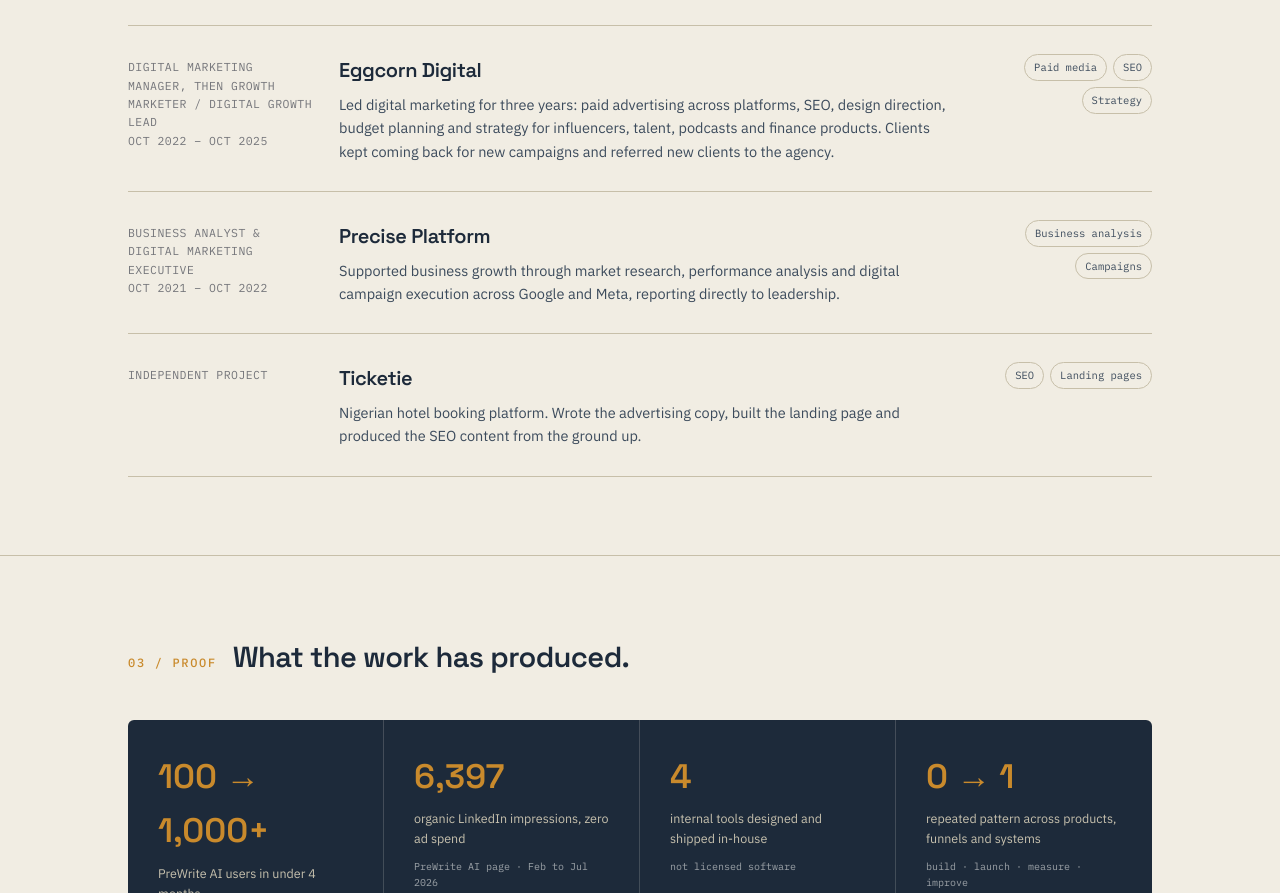
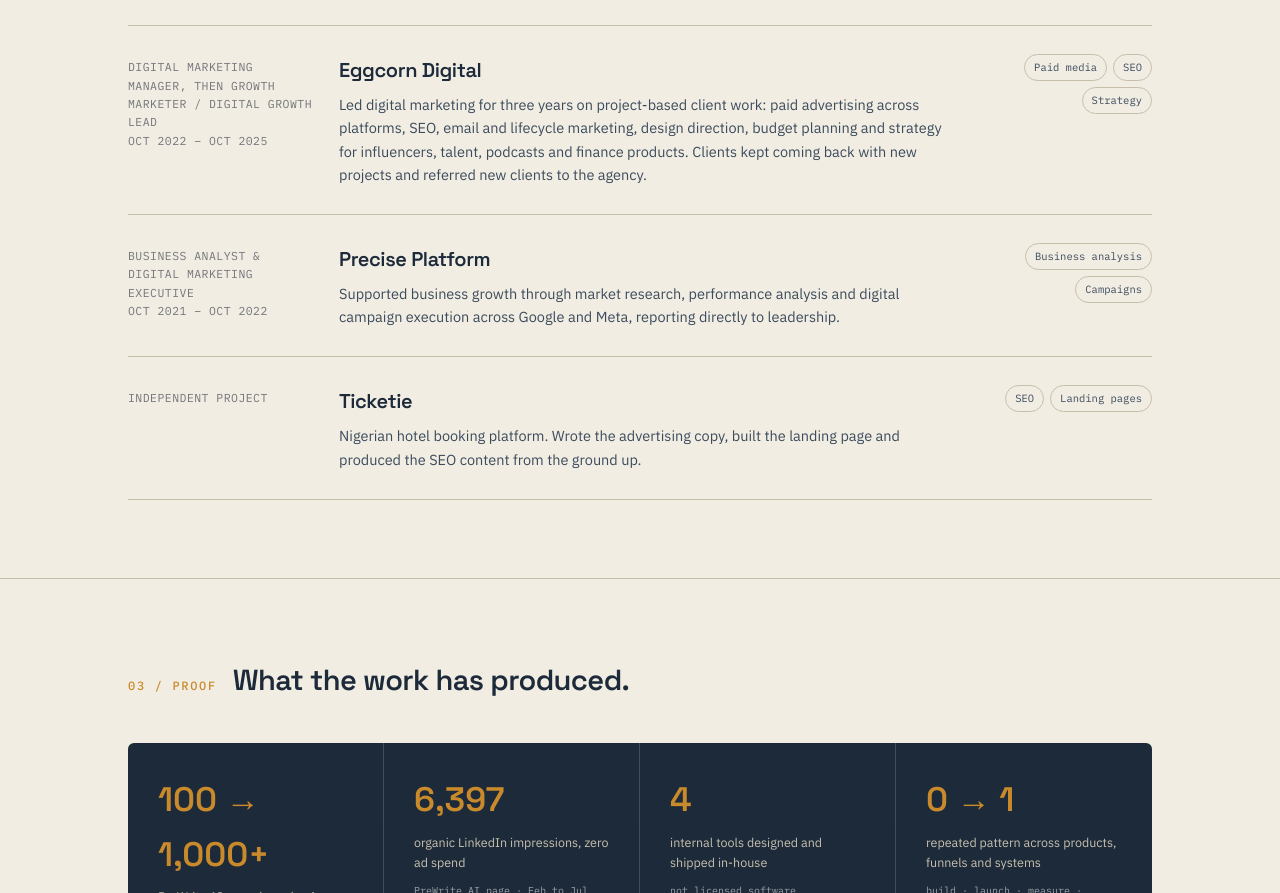
Before and after one commit to SDBE-Ex/Philips-Adebayo-Portfolio-, a plain HTML site: page index.html in a window 1280 px wide. Shown: the part 2734-3627 px from the top of the page. Drawn offline with Linux system fonts and the light colour scheme.

Commit message:
Eggcorn Digital: add email and lifecycle marketing, project-based scope
Co-Authored-By: Claude Opus 5.5 <noreply@anthropic.com>
Claude-Session: https://claude.ai/code/session_011fWCnjGRMZ3GYMUTB3XVkS

```diff
--- a/index.html
+++ b/index.html
@@ -776,10 +776,10 @@
             <div class="work-body">
               <h3>Eggcorn Digital</h3>
               <p>
-                Led digital marketing for three years: paid advertising across platforms, SEO,
-                design direction, budget planning and strategy for influencers, talent, podcasts
-                and finance products. Clients kept coming back for new campaigns and referred
-                new clients to the agency.
+                Led digital marketing for three years on project-based client work: paid
+                advertising across platforms, SEO, email and lifecycle marketing, design direction,
+                budget planning and strategy for influencers, talent, podcasts and finance products.
+                Clients kept coming back with new projects and referred new clients to the agency.
               </p>
             </div>
             <div class="work-tags">
```
